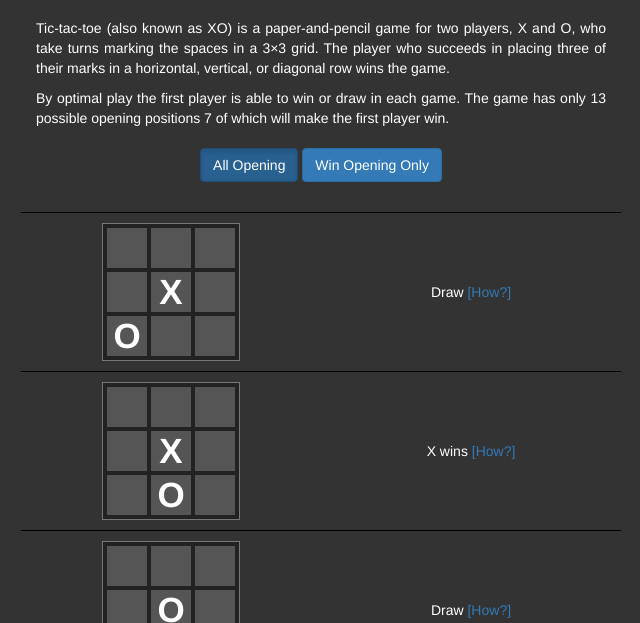
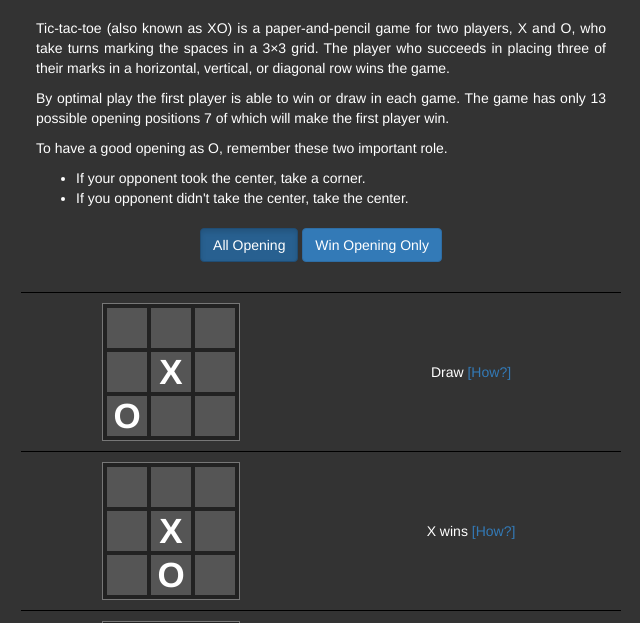
Before and after one commit to IbrahimYousre/Tic-Tac-Toe, a plain HTML site: page tic-tac-toe-tutorial.html in a window 1280 px wide. Shown: the part 102-725 px from the top of the page, without its empty margins (319-959 px from the left). Drawn offline with Linux system fonts and the light colour scheme.

Commit message:
tutorial updated

```diff
--- a/tic-tac-toe-tutorial.html
+++ b/tic-tac-toe-tutorial.html
@@ -25,6 +25,13 @@
 		<p>
 			By optimal play the first player is able to win or draw in each game. The game has only 13 possible opening positions 7 of which will make the first player win.
 		</p>
+		<p>
+			To have a good opening as O, remember these two important role.
+			<ul class="text-left">
+				<li>If your opponent took the center, take a corner.</li>
+				<li>If you opponent didn't take the center, take the center.</li>
+			</ul>
+		</p>
 		<div>
 			<button id="all" class="btn btn-primary active">All Opening</button>
 			<button id="win" class="btn btn-primary">Win Opening Only</button>
```
